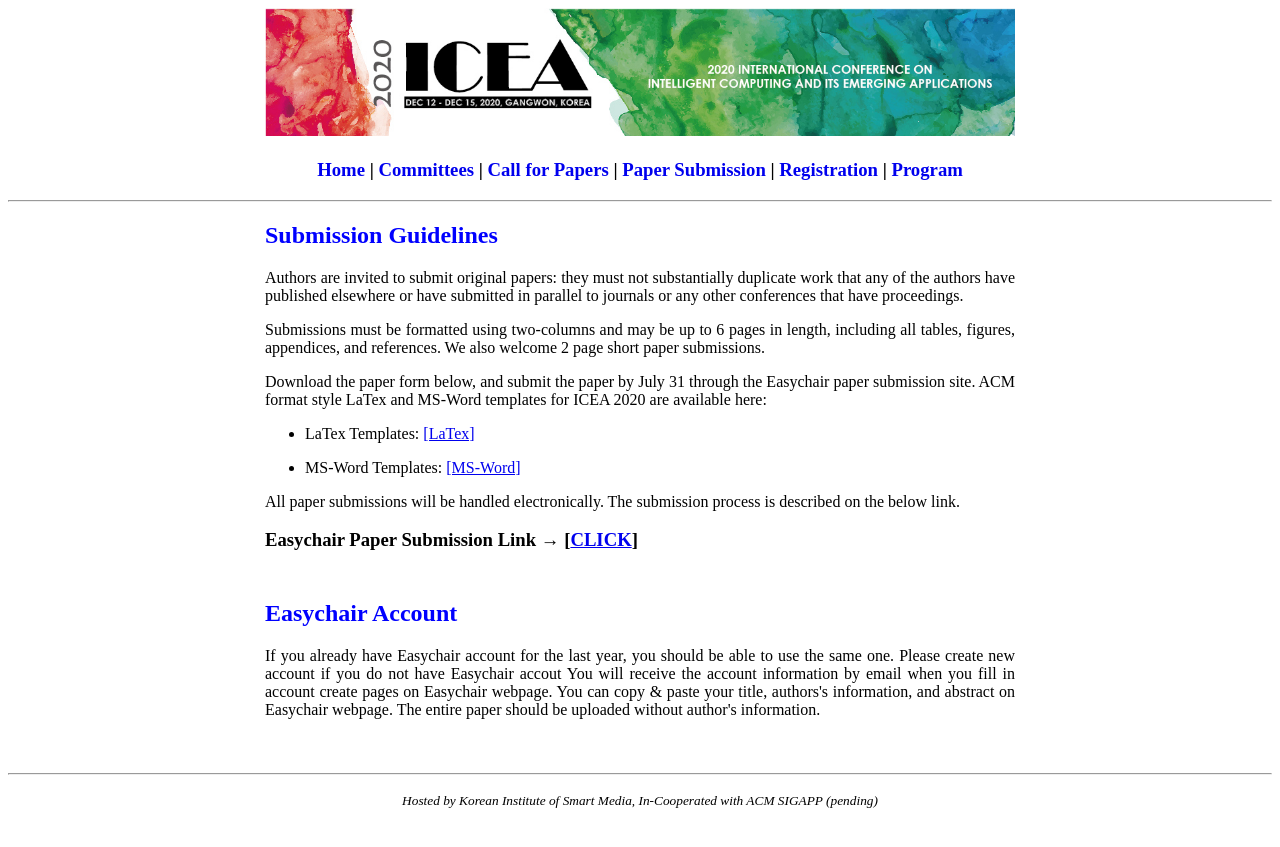
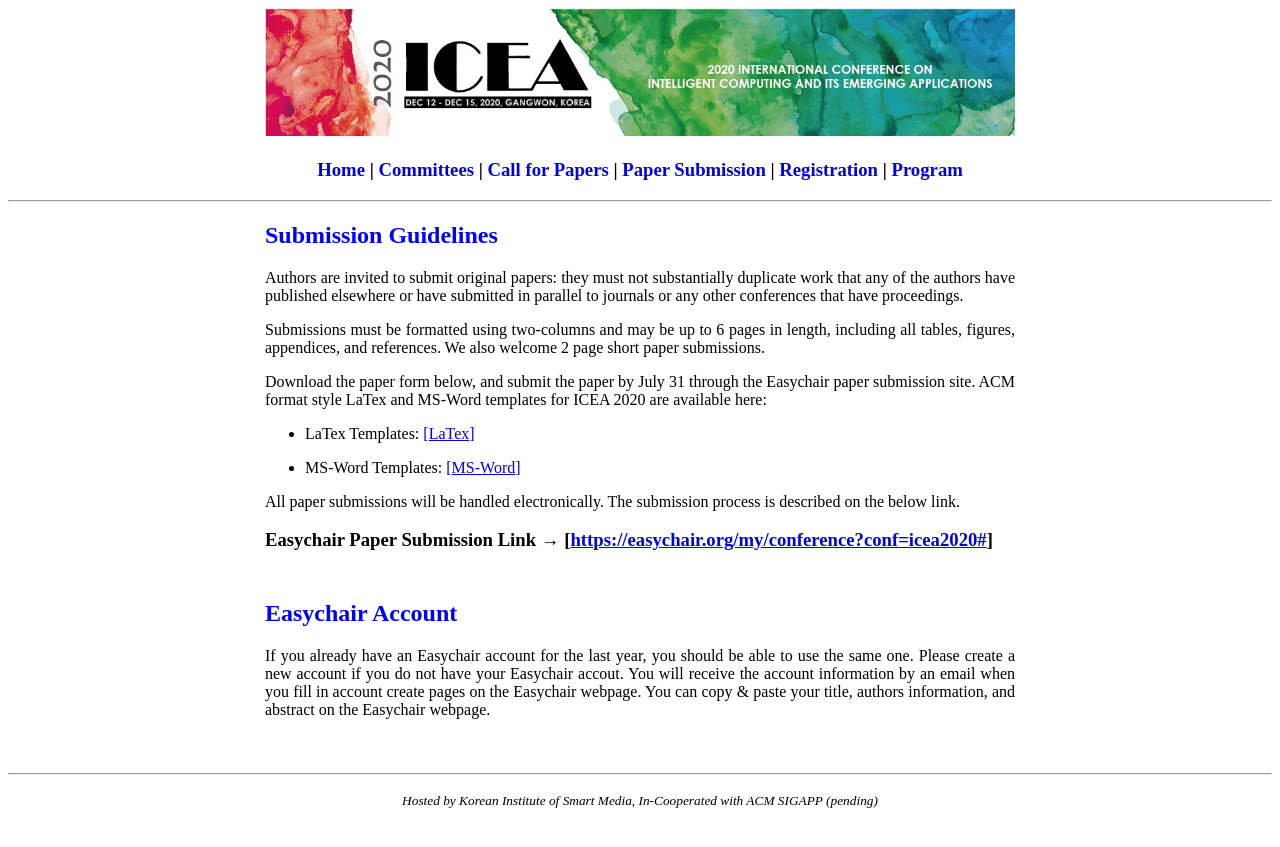
Before and after one commit to icea-conf/2020, a Jekyll site: the page built from submission/index.html, in a window 1280 px wide. Shown: the top 847 px of the page. Built offline with Jekyll 4.4.1, drawn with Linux system fonts in a browser that asks for light colours.

Commit message:
Update index.html

```diff
--- a/submission/index.html
+++ b/submission/index.html
@@ -14,12 +14,12 @@ title: ICEA 2020
                          <li><p>MS-Word Templates: <a href="https://icea-conf.github.io/2020/template/ICEA2020_Word_Template.zip">[MS-Word]</a></p></li>
                     </ul>
                     <p style="text-align: justify">All paper submissions will be handled electronically. The submission process is described on the below link.</p>
-                    <h3>Easychair Paper Submission Link → [<a href="https://easychair.org/my/conference?conf=icea2020#">CLICK</a>]</h3>
+                    <h3>Easychair Paper Submission Link → [<a href="https://easychair.org/my/conference?conf=icea2020#">https://easychair.org/my/conference?conf=icea2020#</a>]</h3>
           </div>
 
           <div style="padding-top: 10px">
                <h2 style="color:#0000FF">Easychair Account</h2>
-                    <p style="text-align: justify">If you already have Easychair account for the last year, you should be able to use the same one. Please create new account if you do not have Easychair accout You will receive the account information by email when you fill in account create pages on Easychair webpage. You can copy & paste your title, authors's information, and abstract on Easychair webpage. The entire paper should be uploaded without author's information.</p>
+                    <p style="text-align: justify">If you already have an Easychair account for the last year, you should be able to use the same one. Please create a new account if you do not have your Easychair accout. You will receive the account information by an email when you fill in account create pages on the Easychair webpage. You can copy & paste your title, authors information, and abstract on the Easychair webpage.</p>
           </div>
      </div>
 </div>
```
